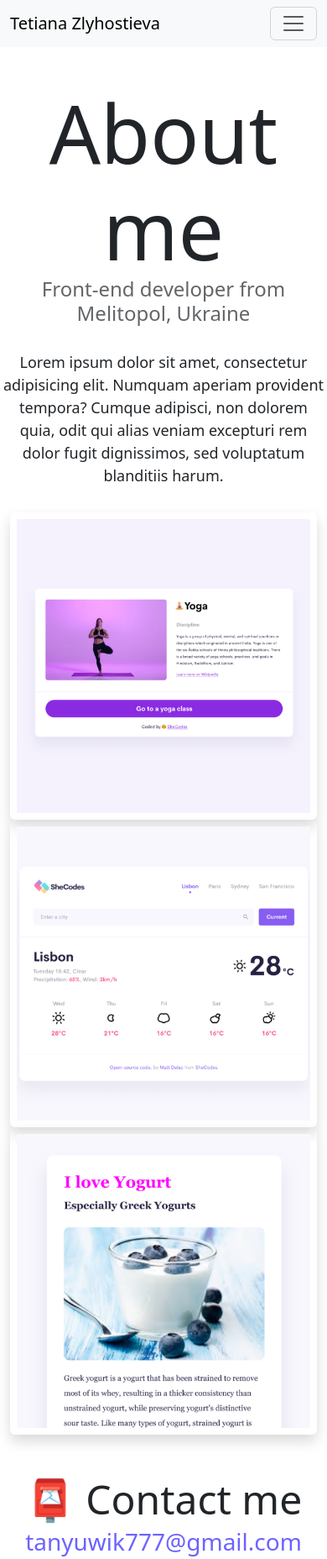
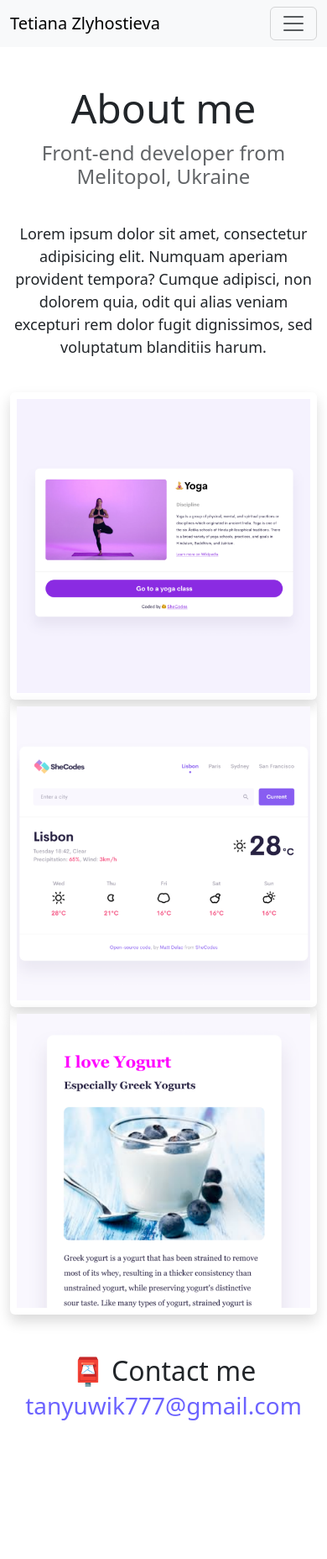
Before and after one commit to Tanyuwik/my-website, a plain HTML site: page about.html in a window 390 px wide. Shown: the whole page at 84% size. After the commit the page ends 1794 px from the top, so only its background shows below. Drawn offline with nearby package versions, Linux system fonts and the light colour scheme.

Commit message:
update for phone

```diff
--- a/about.html
+++ b/about.html
@@ -68,8 +68,8 @@
     </nav>
     <h1 class="text-center">About me</h1>
     <h3 class="text-center">Front-end developer from Melitopol, Ukraine</h3>
-    <div class="about-paragraphs">
-      <p class="text-center">
+    <div class="about-paragraphs text-center">
+      <p>
         Lorem ipsum dolor sit amet, consectetur adipisicing elit. Numquam
         aperiam provident tempora? Cumque adipisci, non dolorem quia, odit qui
         alias veniam excepturi rem dolor fugit dignissimos, sed voluptatum
--- a/style.css
+++ b/style.css
@@ -5,7 +5,7 @@
 }
 
 body {
-  margin-top: 100px;
+  margin: 100px 0;
 }
 
 h1,
@@ -69,11 +69,11 @@ p {
 
 .about-paragraphs {
   display: flex;
-  margin: 0;
+  margin: 30px 0;
 }
 
 .about-paragraphs p {
-  margin: 30px 0;
+  margin: 10px;
 }
 
 .email-link {
@@ -87,3 +87,24 @@ p {
 .email-link:hover {
   text-decoration: underline;
 }
+
+@media (max-width: 576px) {
+  h1 {
+    font-size: 48px;
+  }
+  h2 {
+    font-size: 32px;
+    text-align: center;
+  }
+  h3 {
+    margin-top: 10px;
+  }
+  p {
+    text-align: center;
+  }
+  .primary-link {
+    display: block;
+    text-align: center;
+    margin: 0 20px;
+  }
+}
```
Also changed, not shown: index.html (+6 -3 lines).
